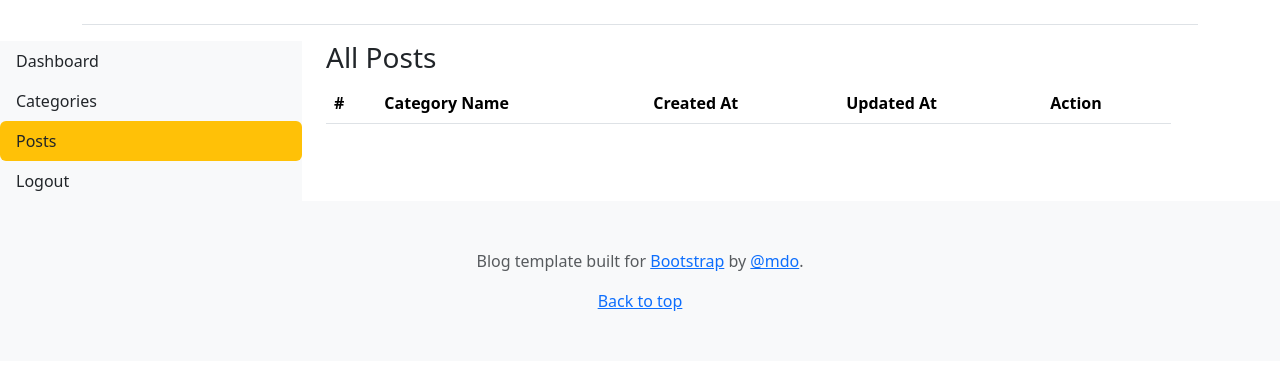
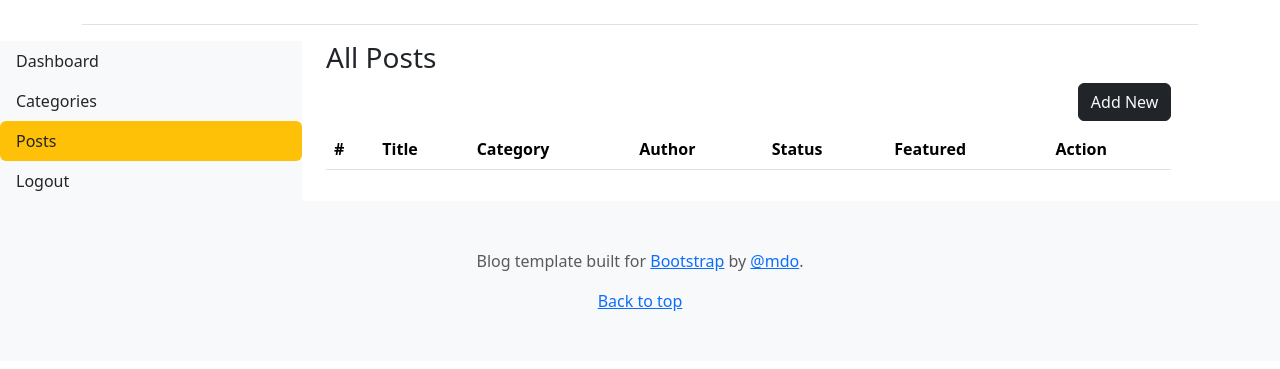
Before and after one commit to rudraksh-codes/django-blog, a Django app: page /dashboard/posts/ in a window 1280 px wide. Shown: the part 90-459 px from the top of the page. Run offline with Django 5.2, Linux system fonts and the light colour scheme; data that the repository does not hold is empty.

Commit message:
feat: add_posts functionality added

```diff
--- a/blogs/models.py
+++ b/blogs/models.py
@@ -32,6 +32,7 @@ class Blog(models.Model):
 
     slug = models.SlugField(
         max_length=100,
+        unique=True
     )
 
     category = models.ForeignKey(
--- a/dashboards/urls.py
+++ b/dashboards/urls.py
@@ -4,10 +4,13 @@ from .import views
 
 urlpatterns = [
     path('', views.dashboard , name = "dashboard"),
+    #category CRUD
     path('categories/', views.categories, name = "categories"),
     path('categories/add/', views.add_category, name = "add_category"),
     (path('categories/edit/<int:pk>/', views.edit_category, name = "edit_category")),
     (path('categories/delete/<int:pk>/', views.delete_category, name = "delete_category")),
+    #posts CRUD
     path('posts/', views.posts, name = "posts"),
+    path('posts/add', views.add_post, name = "add_post"),
 
 ]
--- a/dashboards/views.py
+++ b/dashboards/views.py
@@ -1,7 +1,8 @@
 from django.shortcuts import render, redirect, get_object_or_404
 from blogs.models import Category, Blog
 from django.contrib.auth.decorators import login_required
-from .forms import CategoryForm
+from .forms import CategoryForm, PostForm
+from django.template.defaultfilters import slugify
 
 # Create your views here.
 
@@ -60,3 +61,28 @@ def posts(request):
     posts = Blog.objects.all()
     context = dict(posts = posts)
     return render(request, "dashboard/posts.html", context)
+
+
+def add_post(request):
+
+    #add logic here
+    if request.method == "POST" :
+        form = PostForm(request.POST, request.FILES)
+        if form.is_valid():
+            post = form.save(commit=False)
+            post.author = request.user
+            post.save()
+            title = form.cleaned_data['title']
+            post.slug = slugify(title) + '-' + str(post.id) #None if post.!save()
+            post.save()
+            return redirect("posts")
+        else:
+            print(form.errors)
+    else:
+        form = PostForm()
+
+    context = {
+        "form" : form
+    }
+
+    return render (request, "dashboard/add_post.html", context)
--- a/templates/dashboard/posts.html
+++ b/templates/dashboard/posts.html
@@ -7,13 +7,16 @@
     <!-- Right SideContent -->
     <div class="col-md-8">
         <h3>All Posts</h3>
+        <a href="{% url 'add_post' %}" class="btn btn-dark text-light float-end mb-2">Add New</a>
         <table class="table table-hover">
             <thead>
                 <tr>
                     <th >#</th>
-                    <th >Category Name</th>
-                    <th >Created At</th>
-                    <th >Updated At</th>
+                    <th >Title</th>
+                    <th >Category</th>
+                    <th >Author</th>
+                    <th >Status</th>
+                    <th >Featured</th>
                     <th >Action</th>
                 </tr>
             </thead>
@@ -22,8 +25,11 @@
                 <tr>
                     <th >{{ forloop.counter }}</th>
                     <td>{{ post }}</td>
-                    <td>{{ post.created_at }}</td>
-                    <td>{{ post.updated_at }}</td>
+                    <td>{{ post.category }}</td>
+                    <td>{{ post.author }}</td>
+                    <td>{{ post.status }}</td>
+                    <td>{{ post.is_featured }}</td>
+
                     <td>
                         <a href=""><i class='fa fa-edit text-success'></i></a>
                         &nbsp;
--- a/templates/dashboard/sidebar.html
+++ b/templates/dashboard/sidebar.html
@@ -1,8 +1,8 @@
 <div class="col-md-3">
         <div class="nav flex-column nav-pills bg-light" aria-orientation="vertical">
             <a href="{% url 'dashboard' %}" class="nav-link text-dark {% if request.path == '/dashboard/' %}bg-warning{% endif %}">Dashboard</a>
-            <a href="{% url 'categories' %}" class="nav-link text-dark {% if 'categories' in request.path %}bg-warning{% endif %}">Categories</a>
-            <a href="{% url 'posts' %}" class="nav-link text-dark {% if 'posts' in request.path %}bg-warning{% endif %}">Posts</a>
+            <a href="{% url 'categories' %}" class="nav-link text-dark {% if '/categories/' in request.path %}bg-warning{% endif %}">Categories</a>
+            <a href="{% url 'posts' %}" class="nav-link text-dark {% if '/posts/' in request.path %}bg-warning{% endif %}">Posts</a>
             <a href="{% url 'logout' %}" class="nav-link text-dark">Logout</a>
         </div>
 </div>
```
Also changed, not shown: dashboards/forms.py (+7 -1 lines), templates/dashboard/add_post.html (added, +26 -0 lines), templates/home.html (+11 -2 lines), templates/posts_by_category.html (+8 -10 lines), blogs/migrations/0007_alter_blog_slug.py (added).
